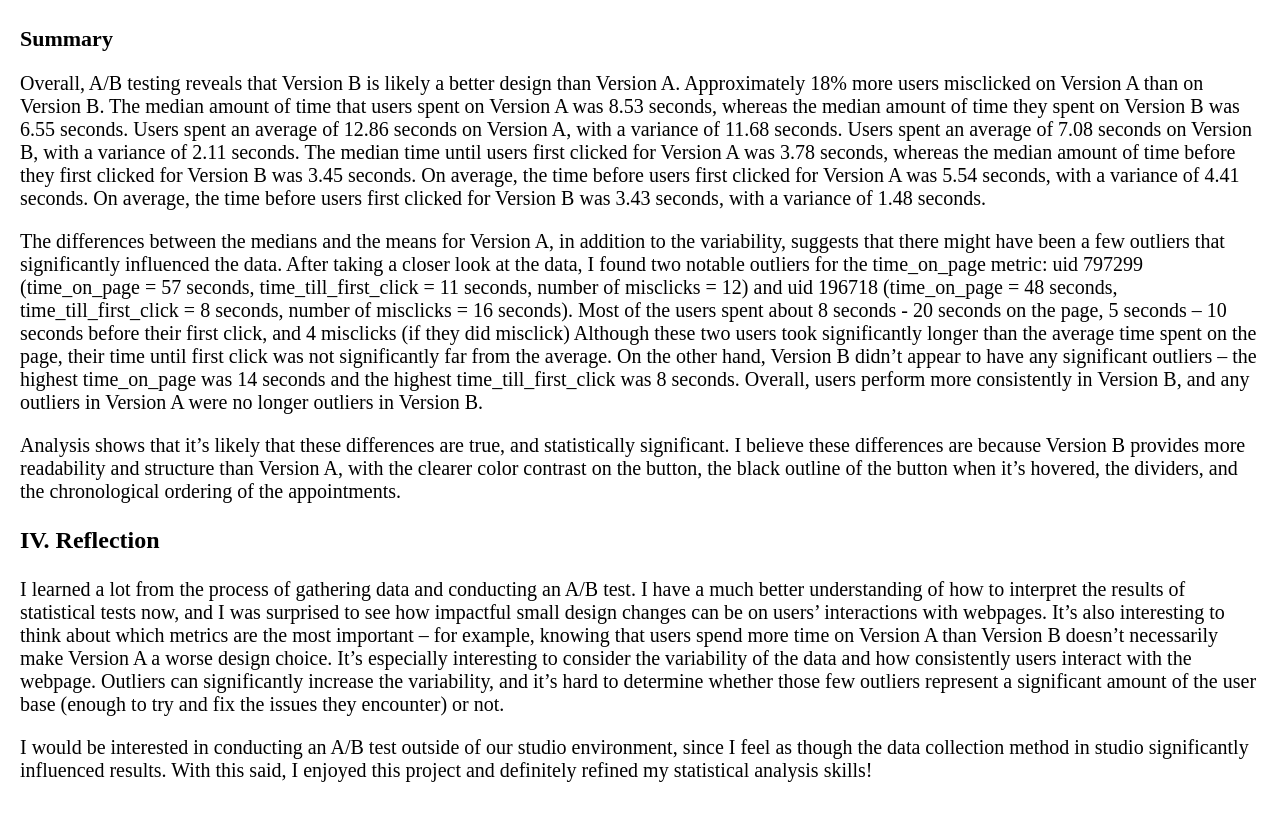
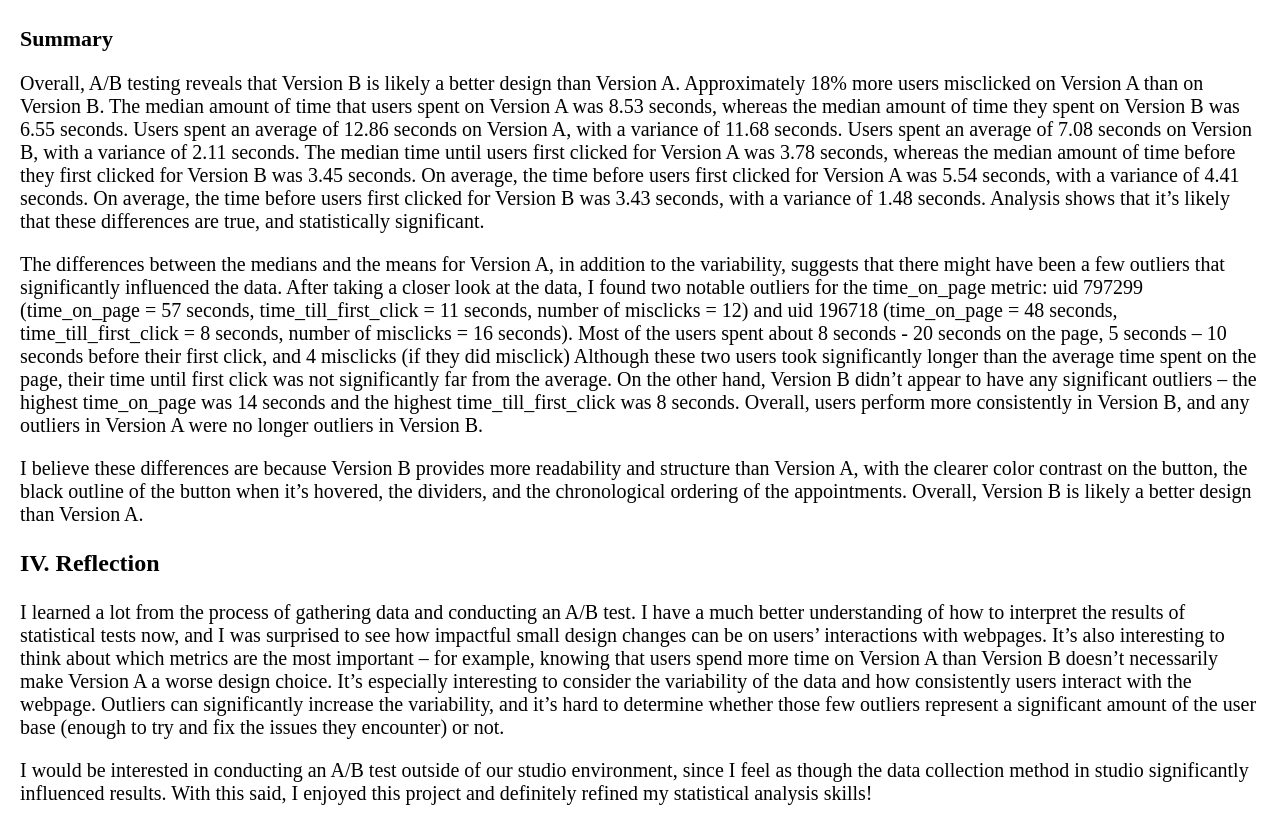
Before and after one commit to AHudda/CS1300-Submission-Webpage, a plain HTML site: page abTesting.html in a window 1280 px wide. Shown: the part 4394-5219 px from the top of the page. Before the commit the page ends 5196 px from the top, so only its background shows below. Drawn offline with Linux system fonts and the light colour scheme.

Commit message:
adjustment

```diff
--- a/abTesting.html
+++ b/abTesting.html
@@ -220,9 +220,9 @@
           </ul>
 
         <h4 class="subHeaderText">Summary</h4>
-        <p class="bodyText">Overall, A/B testing reveals that Version B is likely a better design than Version A. Approximately 18% more users misclicked on Version A than on Version B. The median amount of time that users spent on Version A was 8.53 seconds, whereas the median amount of time they spent on Version B was 6.55 seconds. Users spent an average of 12.86 seconds on Version A, with a variance of 11.68 seconds. Users spent an average of 7.08 seconds on Version B, with a variance of 2.11 seconds. The median time until users first clicked for Version A was 3.78 seconds, whereas the median amount of time before they first clicked for Version B was 3.45 seconds. On average, the time before users first clicked for Version A was 5.54 seconds, with a variance of 4.41 seconds. On average, the time before users first clicked for Version B was 3.43 seconds, with a variance of 1.48 seconds. </p>
+        <p class="bodyText">Overall, A/B testing reveals that Version B is likely a better design than Version A. Approximately 18% more users misclicked on Version A than on Version B. The median amount of time that users spent on Version A was 8.53 seconds, whereas the median amount of time they spent on Version B was 6.55 seconds. Users spent an average of 12.86 seconds on Version A, with a variance of 11.68 seconds. Users spent an average of 7.08 seconds on Version B, with a variance of 2.11 seconds. The median time until users first clicked for Version A was 3.78 seconds, whereas the median amount of time before they first clicked for Version B was 3.45 seconds. On average, the time before users first clicked for Version A was 5.54 seconds, with a variance of 4.41 seconds. On average, the time before users first clicked for Version B was 3.43 seconds, with a variance of 1.48 seconds. Analysis shows that it’s likely that these differences are true, and statistically significant. </p>
         <p class="bodyText">The differences between the medians and the means for Version A, in addition to the variability, suggests that there might have been a few outliers that significantly influenced the data. After taking a closer look at the data, I found two notable outliers for the time_on_page metric: uid 797299 (time_on_page = 57 seconds, time_till_first_click = 11 seconds, number of misclicks = 12) and uid 196718 (time_on_page = 48 seconds, time_till_first_click = 8 seconds, number of misclicks = 16 seconds). Most of the users spent about 8 seconds - 20 seconds on the page, 5 seconds – 10 seconds before their first click, and 4 misclicks (if they did misclick) Although these two users took significantly longer than the average time spent on the page, their time until first click was not significantly far from the average. On the other hand, Version B didn’t appear to have any significant outliers – the highest time_on_page was 14 seconds and the highest time_till_first_click was 8 seconds. Overall, users perform more consistently in Version B, and any outliers in Version A were no longer outliers in Version B. </p>
-        <p class="bodyText"> Analysis shows that it’s likely that these differences are true, and statistically significant. I believe these differences are because Version B provides more readability and structure than Version A, with the clearer color contrast on the button, the black outline of the button when it’s hovered, the dividers, and the chronological ordering of the appointments.</p>
+        <p class="bodyText"> I believe these differences are because Version B provides more readability and structure than Version A, with the clearer color contrast on the button, the black outline of the button when it’s hovered, the dividers, and the chronological ordering of the appointments. Overall, Version B is likely a better design than Version A.</p>
       </div>
 
       <!-- Reflection-->
```
